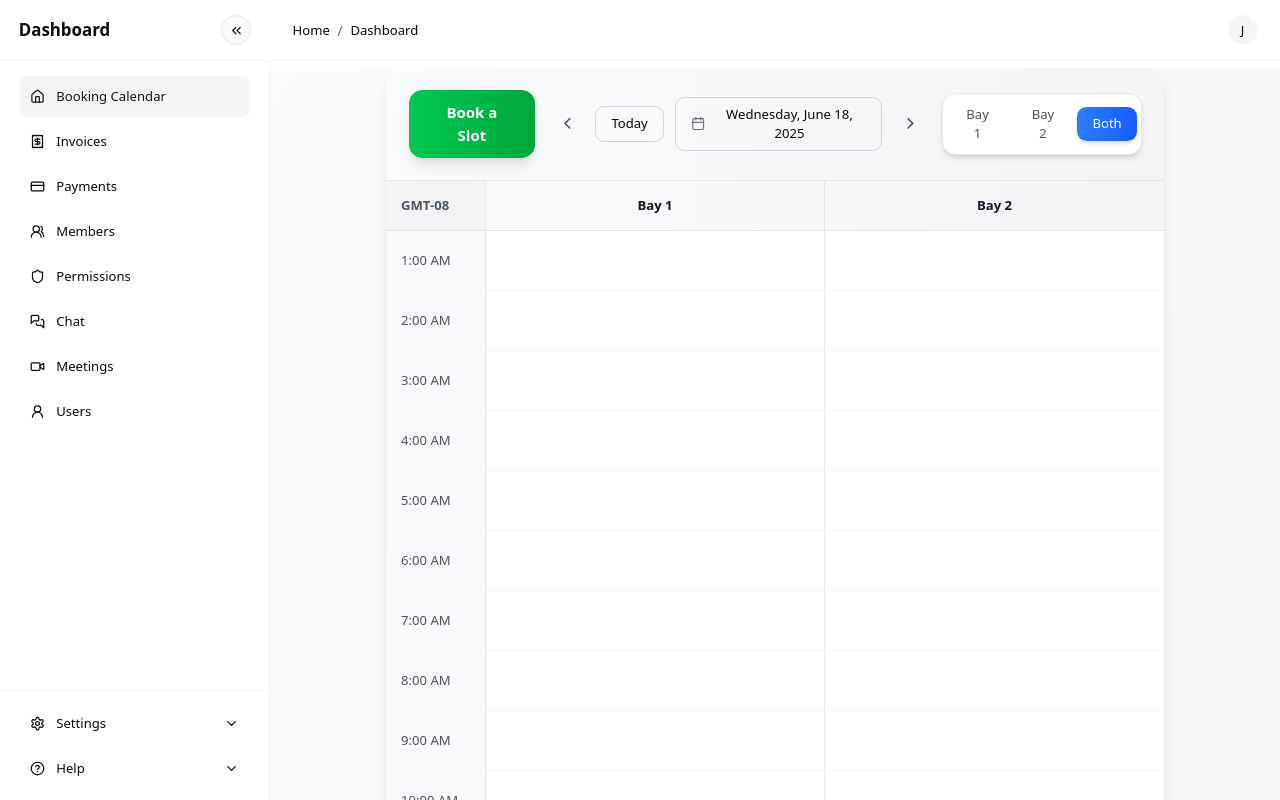
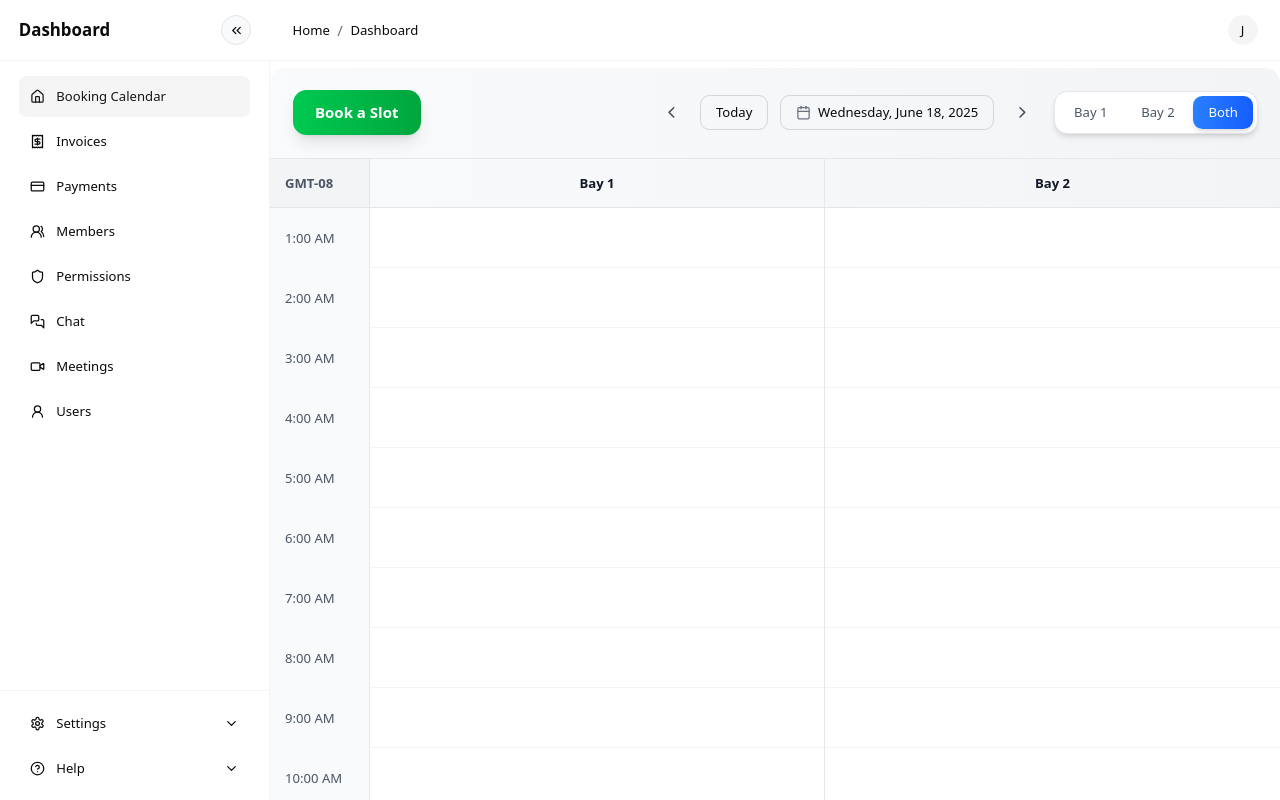
Before and after one commit to smfahim25/golf-management, a Next.js app: page /dashboard in a window 1280 px wide. Built offline with nearby package versions, Linux system fonts and the light colour scheme.

Commit message:
style: remove background gradient from main container in Page component

```diff
--- a/src/app/(dashboard-layout)/dashboard/page.js
+++ b/src/app/(dashboard-layout)/dashboard/page.js
@@ -183,8 +183,8 @@ export default function Page() {
   };
 
   return (
-    <div className="min-h-screen bg-gradient-to-br from-gray-50 to-gray-100">
-      <div className="container mx-auto px-4 py-6 lg:py-8">
+    <div className="min-h-screen">
+      <div className="">
         <Calendar
           onSlotClick={handleSlotClick}
           onBookSlotClick={handleBookSlotClick}
```
